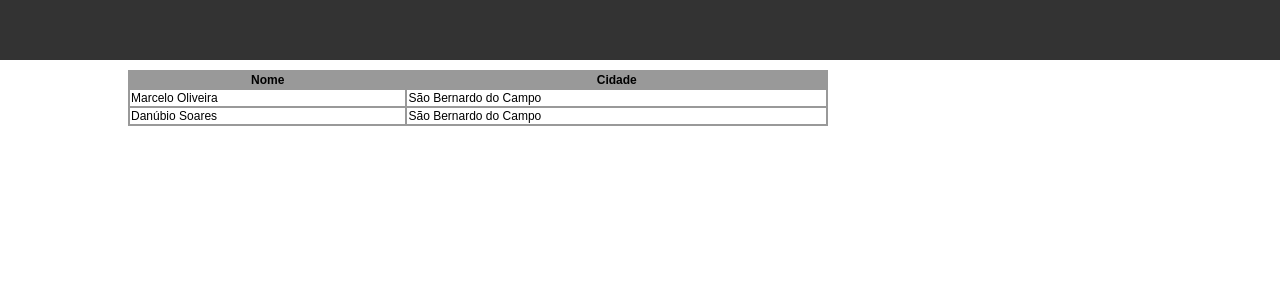
After one commit to marceloweb/redshirt, a PHP site: page /main/templates/index.phtml in a window 1280 px wide. The commit adds this page. Shown: the top 300 px of the page. Run offline with PHP 8.4, Linux system fonts and the light colour scheme.

Commit message:
- first commit

```diff
--- /dev/null
+++ b/src/main/templates/index.phtml
@@ -0,0 +1,33 @@
+<!DOCTYPE html>
+<html>
+    <head>
+        <link rel=stylesheet href='/styles/global.css' />
+        <script src="/scripts/global.js"></script>
+    </head>
+    <body>
+        <header>
+
+        </header>
+
+        <div id="content">
+            <table class="clients">
+                <thead>
+                    <tr>
+                        <th>Nome</th><th>Cidade</th>
+                    </tr>
+                </thead>
+                <tbody>
+                    <tr class="line">
+                        <td>Marcelo Oliveira</td>
+                        <td>São Bernardo do Campo</td>
+                    </tr>
+
+                    <tr class="line">
+                        <td>Danúbio Soares</td>
+                        <td>São Bernardo do Campo</td>
+                    </tr>
+                </tbody>
+            </table>
+        </div>
+    </body>
+</html>
--- /dev/null
+++ b/src/public/scripts/global.js
@@ -0,0 +1,5 @@
+/*
+ * To change this license header, choose License Headers in Project Properties.
+ * To change this template file, choose Tools | Templates
+ * and open the template in the editor.
+ */
--- /dev/null
+++ b/src/public/styles/global.css
@@ -0,0 +1,26 @@
+body {
+    margin:0;
+    padding:0;
+    font-size:12px;
+    font-family:sans-serif;
+}
+
+header {
+    height: 60px;
+    background: #333;
+}
+
+#content {
+    margin: 0 auto 0 auto;
+    width: 80%;
+}
+
+.clients {
+    width: 700px;
+    margin-top: 10px;
+    background: #999;
+}
+
+.line {
+    background: #fff;
+}
```
Also changed, not shown: src/main/Dispatch.php (+29 -42 lines), src/main/FrontControllerInterface.php (deleted, +0 -14 lines), src/main/IndexController.php (added, +8 -0 lines), src/main/View.php (added, +9 -0 lines).
